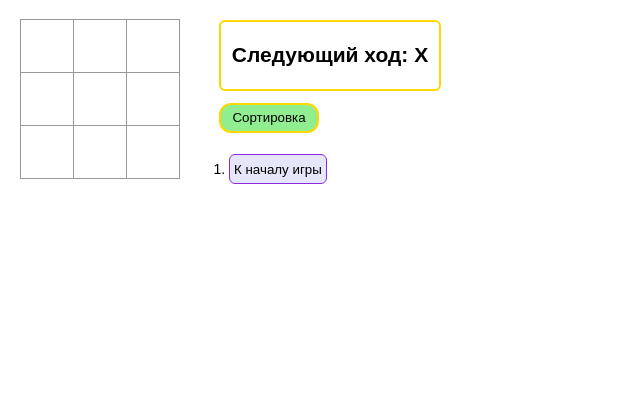
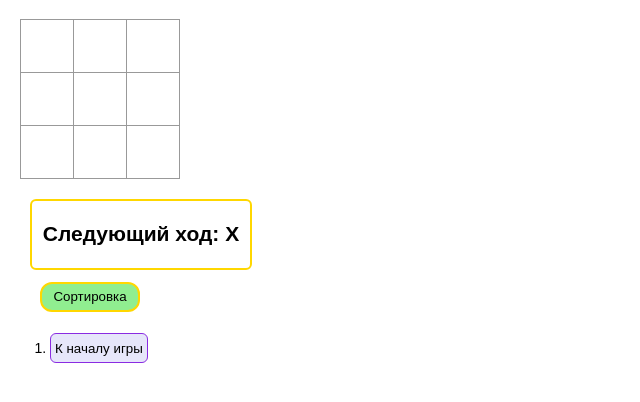
Before and after one commit to YKhokhlov01/games1, a React (Create React App) app: page / in a window 1280 px wide. Shown: the top 402 px of the page, without its empty margins (0-640 px from the left). Built offline with nearby package versions, Linux system fonts and the light colour scheme.

Commit message:
final
final
fix bag Css

```diff
--- a/src/App.css
+++ b/src/App.css
@@ -71,11 +71,11 @@ ol, ul {
 
 .game {
   display: flex;
-  flex-direction: row;
+flex-direction: column;
 }
 
 .game-info {
-  margin-left: 20px;
+  margin-top: 20px;
 }
 
 .btnSort {
@@ -103,7 +103,7 @@ ol, ul {
 }
 
 .status {
-  margin-left: 20px;
+  margin-left: 10px;
   border: 2px solid gold;
   border-radius: 6px;
   padding: 4px;
```
